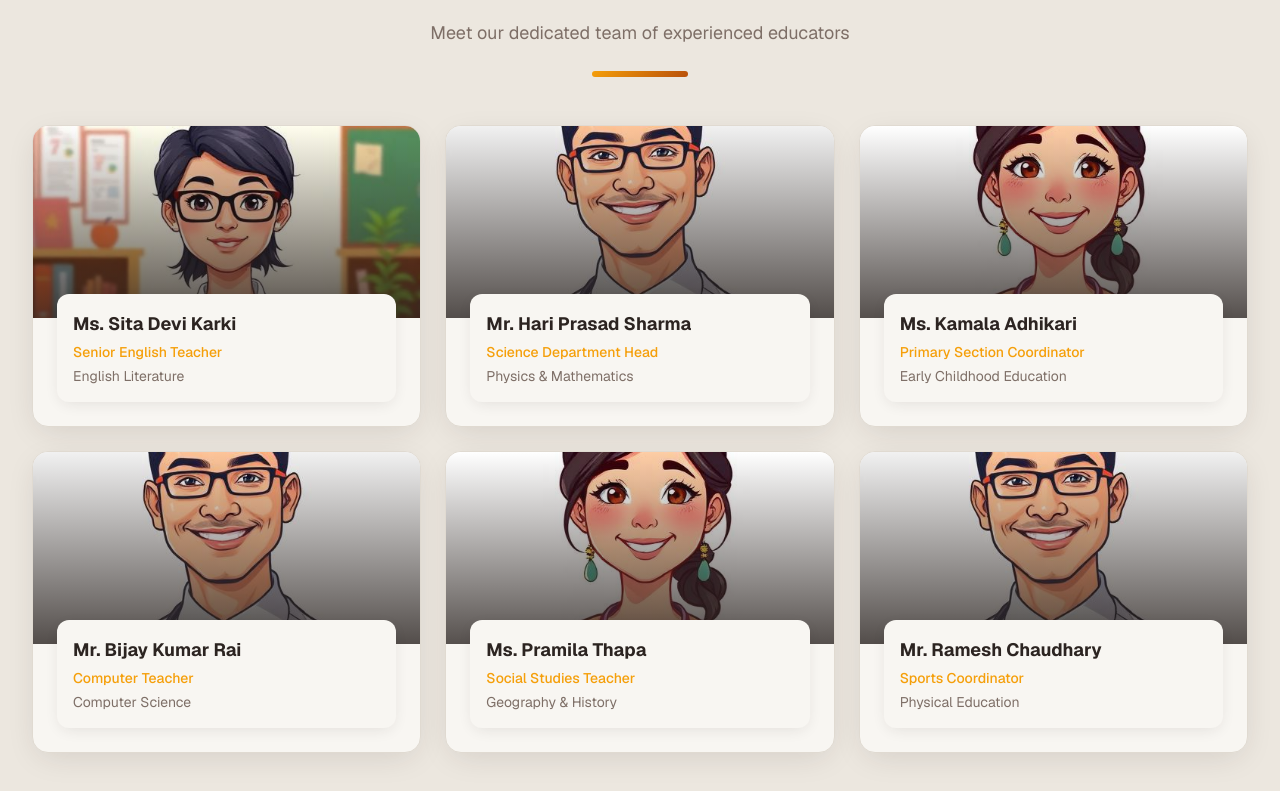
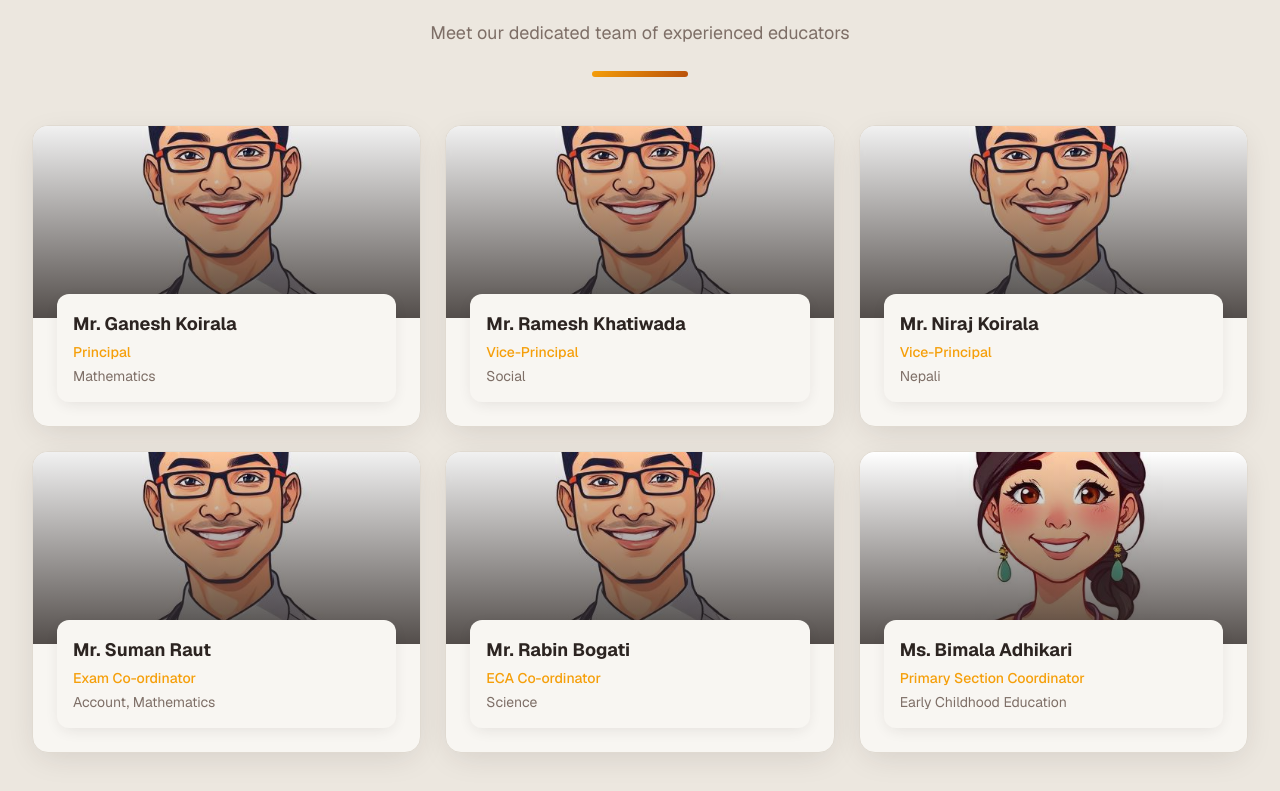
Before and after one commit to Shah-Arjun/standardscl, a Next.js app: page / in a window 1280 px wide. Shown: the part 5000-5791 px from the top of the page. Built offline with nearby package versions, Linux system fonts and the light colour scheme.

Commit message:
design changes

```diff
--- a/app/about/page.tsx
+++ b/app/about/page.tsx
@@ -1,4 +1,4 @@
-"use client"
+"use client";
 
 import { motion } from "framer-motion";
 import { SectionHeader } from "@/components/shared/SectionHeader";
@@ -27,10 +27,46 @@ const values = [
   },
 ];
 
+
+const whyUs = [
+              {
+                icon: Award,
+                title: "Academic Excellence",
+                description:
+                  "Consistently high SEE pass rates and top performers",
+              },
+              {
+                icon: Users,
+                title: "Experienced Faculty",
+                description: "Qualified and dedicated teaching professionals",
+              },
+              {
+                icon: BookOpen,
+                title: "Modern Curriculum",
+                description: "NEB curriculum with English medium instruction",
+              },
+              {
+                icon: Heart,
+                title: "Safe Environment",
+                description: "24/7 security with CCTV surveillance",
+              },
+              {
+                icon: Target,
+                title: "Holistic Development",
+                description: "Balance of academics, sports, and arts",
+              },
+              {
+                icon: Eye,
+                title: "Individual Attention",
+                description:
+                  "Optimal student-teacher ratio for personalized learning",
+              },
+            ]
+
 const stats = [
   { number: "31+", label: "Years of Excellence" },
-  { number: "500+", label: "Students Enrolled" },
-  { number: "50+", label: "Qualified Teachers" },
+  { number: "800+", label: "Students Enrolled" },
+  { number: "45+", label: "Qualified Teachers" },
   { number: "95%", label: "SEE Pass Rate" },
 ];
 
@@ -49,8 +85,8 @@ const About = () => {
               About Our School
             </h1>
             <p className="text-xl text-white/90">
-              Building tomorrow's leaders through quality education, discipline, and values
-              in the heart of Sunsari District, Nepal.
+              Building tomorrow's leaders through quality education, discipline,
+              and values in the heart of Sunsari District, Nepal.
             </p>
           </motion.div>
         </div>
@@ -70,22 +106,25 @@ const About = () => {
               </h2>
               <div className="space-y-4 text-muted-foreground">
                 <p>
-                  Standard Secondary Boarding School was established with a vision to
-                  provide quality education accessible to all. Located in the beautiful
-                  Itahari-17, Sunsari District of Nepal, our school has grown to become
-                  one of the most trusted educational institutions in the region.
+                  Standard Secondary Boarding School was established with a
+                  vision to provide quality education accessible to all. Located
+                  in the beautiful Itahari-17, Sunsari District of Nepal, our
+                  school has grown to become one of the most trusted educational
+                  institutions in the region.
                 </p>
                 <p>
-                  Over the decades, we have maintained our commitment to academic
-                  excellence while embracing modern teaching methodologies. Our English
-                  medium instruction following the NEB Nepal curriculum ensures students
-                  are well-prepared for both national examinations and global opportunities.
+                  Over the decades, we have maintained our commitment to
+                  academic excellence while embracing modern teaching
+                  methodologies. Our English medium instruction following the
+                  NEB Nepal curriculum ensures students are well-prepared for
+                  both national examinations and global opportunities.
                 </p>
                 <p>
-                  What sets us apart is our holistic approach to education. We believe
-                  that true education goes beyond textbooks - it shapes character,
-                  builds confidence, and nurtures talent. Our boarding facility provides
-                  a home away from home, fostering independence and lifelong friendships.
+                  What sets us apart is our holistic approach to education. We
+                  believe that true education goes beyond textbooks - it shapes
+                  character, builds confidence, and nurtures talent. Our
+                  boarding facility provides a home away from home, fostering
+                  independence and lifelong friendships.
                 </p>
               </div>
             </motion.div>
@@ -128,7 +167,7 @@ const About = () => {
                 whileInView={{ opacity: 1, y: 0 }}
                 viewport={{ once: true }}
                 transition={{ delay: index * 0.1 }}
-                className="bg-card p-8 rounded-2xl shadow-lg border border-border"
+                className="bg-card p-8 rounded-2xl shadow-lg border border-border hover:scale-103 hover:shadow-amber-600 hover:shadow-md"
               >
                 <div className="w-16 h-16 bg-gradient-hero rounded-2xl flex items-center justify-center mb-6 shadow-golden">
                   <item.icon className="w-8 h-8 text-primary-foreground" />
@@ -157,38 +196,7 @@ const About = () => {
           />
 
           <div className="grid md:grid-cols-2 lg:grid-cols-3 gap-6">
-            {[
-              {
-                icon: Award,
-                title: "Academic Excellence",
-                description: "Consistently high SEE pass rates and top performers",
-              },
-              {
-                icon: Users,
-                title: "Experienced Faculty",
-                description: "Qualified and dedicated teaching professionals",
-              },
-              {
-                icon: BookOpen,
-                title: "Modern Curriculum",
-                description: "NEB curriculum with English medium instruction",
-              },
-              {
-                icon: Heart,
-                title: "Safe Environment",
-                description: "24/7 security with CCTV surveillance",
-              },
-              {
-                icon: Target,
-                title: "Holistic Development",
-                description: "Balance of academics, sports, and arts",
-              },
-              {
-                icon: Eye,
-                title: "Individual Attention",
-                description: "Optimal student-teacher ratio for personalized learning",
-              },
-            ].map((item, index) => (
+            {whyUs.map((item, index) => (
               <motion.div
                 key={item.title}
                 initial={{ opacity: 0, y: 20 }}
@@ -198,13 +206,15 @@ const About = () => {
                 className="flex gap-4 p-6 bg-card rounded-xl border border-border hover:border-primary transition-colors"
               >
                 <div className="w-12 h-12 bg-primary/10 rounded-lg flex items-center justify-center flex-shrink-0">
-                  <item.icon className="w-6 h-6 text-primary" />
+                  <item.icon className="w-6 h-6 text-primary " />
                 </div>
                 <div>
                   <h4 className="font-heading font-bold text-foreground mb-1">
                     {item.title}
                   </h4>
-                  <p className="text-sm text-muted-foreground">{item.description}</p>
+                  <p className="text-sm text-muted-foreground">
+                    {item.description}
+                  </p>
                 </div>
               </motion.div>
             ))}
--- a/app/academics/grades/page.tsx
+++ b/app/academics/grades/page.tsx
@@ -52,6 +52,7 @@ const grades = [
       "Social Studies",
       "Computer",
       "Moral Education",
+      "Serofero"
     ],
   },
   {
@@ -100,8 +101,7 @@ const grades = [
       "Science",
       "Social Studies",
       "Optional Mathematics",
-      "Computer Science",
-      "Health & Physical Education",
+      "Accountancy",
     ],
   },
 ];
--- a/app/academics/page.tsx
+++ b/app/academics/page.tsx
@@ -80,15 +80,17 @@ const Academics = () => {
                 whileInView={{ opacity: 1, y: 0 }}
                 viewport={{ once: true }}
                 transition={{ delay: index * 0.1 }}
-                className="bg-card p-8 rounded-2xl shadow-lg border border-border text-center card-hover"
+                className="bg-card p-8 rounded-2xl shadow-lg border border-border text-center card-hover hover:border-primary"
               >
-                <div className="w-20 h-20 bg-gradient-hero rounded-2xl flex items-center justify-center mx-auto mb-6 shadow-golden">
+                <div className="hover:scale-104">
+                  <div className="w-20 h-20 bg-gradient-hero rounded-2xl flex items-center justify-center mx-auto mb-6 shadow-golden">
                   <item.icon className="w-10 h-10 text-primary-foreground" />
                 </div>
                 <h3 className="font-heading font-bold text-xl text-foreground mb-4">
                   {item.title}
                 </h3>
                 <p className="text-muted-foreground">{item.description}</p>
+                </div>
               </motion.div>
             ))}
           </div>
--- a/app/contact/page.tsx
+++ b/app/contact/page.tsx
@@ -37,7 +37,7 @@ const contactInfo = [
   {
     icon: Mail,
     title: "Email",
-    details: ["standard@gmail.com", "info@standardschool.edu.np"],
+    details: ["standardschool2051@gmail.com", "info@standardschool.edu.np"],
   },
   {
     icon: Clock,
@@ -248,7 +248,7 @@ const Contact = () => {
       {/* Map */}
       <section className="h-96">
         <iframe
-          src="https://www.google.com/maps/embed?pb=!1m18!1m12!1m3!1d3571.2!2d87.27!3d26.66!2m3!1f0!2f0!3f0!3m2!1i1024!2i768!4f13.1!3m3!1m2!1s0x0%3A0x0!2zTTZKQytGWDksIFJhbWRodW5pIEJoYXNpIDU2NzA1LCBOZXB1bA!5e0!3m2!1sen!2snp!4v1"
+          src="https://www.google.com/maps/embed?pb=!1m18!1m12!1m3!1d1146.125499502753!2d87.22085152316471!3d26.681266376883094!2m3!1f0!2f0!3f0!3m2!1i1024!2i768!4f13.1!3m3!1m2!1s0x39ef6b54a9ea5841%3A0xaaa3d314ed1a04bb!2sM6JC%2BFX9%2C%20Ramdhuni%20Bhasi%2056705%2C%20Nepal!5e0!3m2!1sen!2suk!4v1769857331191!5m2!1sen!2suk"
           width="100%"
           height="100%"
           style={{ border: 0 }}
--- a/app/facilities/page.tsx
+++ b/app/facilities/page.tsx
@@ -116,10 +116,11 @@ const Facilities = () => {
       {/* Facilities Grid */}
       <section className="section-padding bg-background">
         <div className="container-school">
-          <SectionHeader
+          {/* <SectionHeader
             title="Campus Facilities"
             subtitle="Everything your child needs for an excellent educational experience"
-          />
+          /> */}
+
 
           <div className="grid md:grid-cols-2 gap-8">
             {facilities.map((facility, index) => (
--- a/app/notices/page.tsx
+++ b/app/notices/page.tsx
@@ -11,8 +11,8 @@ import Link from "next/link";
 const notices = [
   {
     id: 1,
-    title: "Admissions Open for Academic Year 2025-2026",
-    date: "January 15, 2025",
+    title: "Admissions Open for Academic Year 2083",
+    date: "Baishakh",
     category: "Admissions",
     excerpt:
       "We are pleased to announce that admissions are now open for the upcoming academic year. Limited seats available for all grades from Nursery to Grade 10.",
--- a/components/home/PrincipalMessage.tsx
+++ b/components/home/PrincipalMessage.tsx
@@ -23,7 +23,7 @@ export const PrincipalMessage = () => {
               <Image
                 src={principal}
                 alt="School Principal"
-                className="w-full max-w-sm md:max-w-lg lg:max-w-xl mx-auto rounded-3xl shadow-2xl"
+                className="w-full max-w-sm md:max-w-lg lg:max-w-xl mx-auto rounded-3xl shadow-2xl hover:scale-102 hover:shadow-amber-200"
 
               />
               {/* Name Card */}
--- a/components/home/TeachersSection.tsx
+++ b/components/home/TeachersSection.tsx
@@ -11,62 +11,86 @@ import teacher3 from "@/public/teacher-3.jpg";
 
 const teachers = [
   {
-    name: "Ms. Sita Devi Karki",
-    post: "Senior English Teacher",
-    field: "English Literature",
-    image: teacher1,
-  },
-  {
-    name: "Mr. Hari Prasad Sharma",
-    post: "Science Department Head",
-    field: "Physics & Mathematics",
+    name: "Mr. Ganesh Koirala",
+    post: "Principal",
+    field: "Mathematics",
     image: teacher2,
   },
   {
-    name: "Ms. Kamala Adhikari",
+    name: "Mr. Ramesh Khatiwada",
+    post: "Vice-Principal",
+    field: "Social",
+    image: teacher2,
+  },
+   {
+    name: "Mr. Niraj Koirala",
+    post: "Vice-Principal",
+    field: "Nepali",
+    image: teacher2,
+  },
+  {
+    name: "Mr. Suman Raut",
+    post: "Exam Co-ordinator",
+    field: "Account, Mathematics",
+    image: teacher2,
+  },
+  {
+    name: "Mr. Rabin Bogati",
+    post: "ECA Co-ordinator",
+    field: "Science",
+    image: teacher2,
+  },
+  {
+    name: "Ms. Bimala Adhikari",
     post: "Primary Section Coordinator",
     field: "Early Childhood Education",
     image: teacher3,
   },
   {
     name: "Mr. Bijay Kumar Rai",
-    post: "Computer Teacher",
+    post: "Asst. Teacher",
     field: "Computer Science",
     image: teacher2,
   },
   {
+    name: "Mr. Ramesh Chy",
+    post: "Asst. Teacher",
+    field: "Physical Education",
+    image: teacher2,
+  },
+  {
     name: "Ms. Pramila Thapa",
-    post: "Social Studies Teacher",
+    post: "Asst. Teacher",
     field: "Geography & History",
     image: teacher3,
   },
   {
-    name: "Mr. Ramesh Chaudhary",
-    post: "Sports Coordinator",
+    name: "Mr. Ramesh Gautam",
+    post: "Asst. Teacher",
     field: "Physical Education",
     image: teacher2,
   },
   {
-    name: "Mr. Dinesh Chaudhary",
-    post: "Sports Coordinator",
+    name: "Mr. Dinesh Karki",
+    post: "Asst. Teacher",
     field: "Physical Education",
     image: teacher2,
   },
   {
     name: "Mr. Umesh Chaudhary",
-    post: "Sports Coordinator",
+    post: "Asst. Teacher",
     field: "Physical Education",
     image: teacher2,
   },
   {
     name: "Mr. Ramesh Chy",
-    post: "Sports Coordinator",
+    post: "Asst. Teacher",
     field: "Physical Education",
     image: teacher2,
   },
   {
-    name: "Mr. Ram Chaudhary",
-    post: "Sports Coordinator",
+    name: "Mr. Ram Bahadur",
+    post: "Asst. Teacher",
     field: "Physical Education",
     image: teacher2,
   },
```
Also changed, not shown: app/admissions/page.tsx (+5 -6 lines), components/layout/Footer.tsx (+23 -29 lines).
